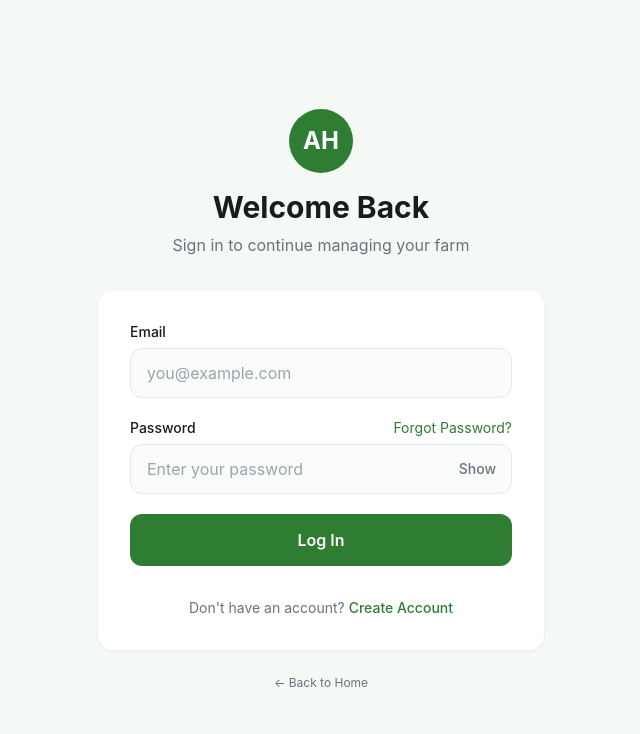
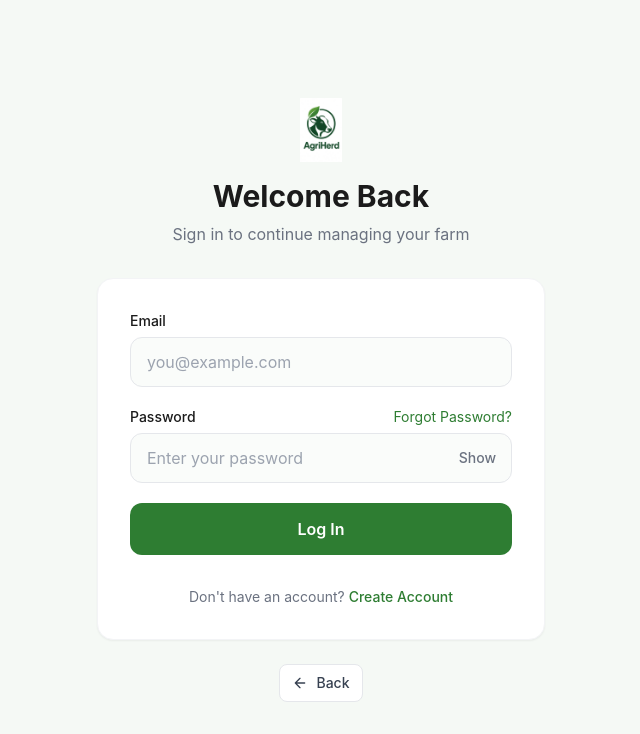
Before and after one commit to mitselamokhetsengoane-crypto/AGRIHERD, a React (Vite) app in the folder frontend/: page /login in a window 1280 px wide. Shown: the top 734 px of the page, without its empty margins (319-959 px from the left). Built offline with nearby package versions, Linux system fonts and the light colour scheme.

Commit message:
Update AGRIHERD application

```diff
--- /dev/null
+++ b/frontend/src/components/common/BackButton.jsx
@@ -0,0 +1,31 @@
+import { useNavigate } from 'react-router-dom';
+
+const BackButton = ({ fallbackPath = '/', className = '', compact = false }) => {
+  const navigate = useNavigate();
+
+  const handleBack = () => {
+    const historyIndex = window.history.state?.idx;
+    if (typeof historyIndex === 'number' && historyIndex > 0) {
+      navigate(-1);
+      return;
+    }
+
+    navigate(fallbackPath);
+  };
+
+  return (
+    <button
+      type="button"
+      onClick={handleBack}
+      aria-label="Go back"
+      className={`inline-flex items-center gap-2 rounded-lg border border-gray-200 bg-white px-3 py-2 text-sm font-medium text-gray-700 transition hover:border-[#2E7D32] hover:text-[#2E7D32] focus:outline-none focus:ring-2 focus:ring-[#2E7D32]/30 ${className}`}
+    >
+      <svg className="h-4 w-4" viewBox="0 0 24 24" fill="none" aria-hidden="true">
+        <path d="M19 12H5m0 0 7 7m-7-7 7-7" stroke="currentColor" strokeWidth="2" strokeLinecap="round" strokeLinejoin="round" />
+      </svg>
+      <span className={compact ? 'hidden sm:inline' : ''}>Back</span>
+    </button>
+  );
+};
+
+export default BackButton;
--- a/frontend/src/components/common/Navbar.jsx
+++ b/frontend/src/components/common/Navbar.jsx
@@ -1,6 +1,7 @@
 import { useContext } from 'react';
 import { Link, useNavigate } from 'react-router-dom';
 import { AuthContext } from '../../context/AuthContext';
+import BackButton from './BackButton';
 
 const Navbar = ({ toggleSidebar }) => {
   const { user, logout } = useContext(AuthContext);
@@ -14,6 +15,7 @@ const Navbar = ({ toggleSidebar }) => {
   return (
     <header className="bg-white shadow-sm h-16 flex items-center justify-between px-4 md:px-6 z-10">
       <div className="flex items-center">
+        <BackButton fallbackPath="/app/dashboard" className="mr-3" compact />
         <button
           onClick={toggleSidebar}
           className="md:hidden mr-4 text-subtext hover:text-primary focus:outline-none"
--- a/frontend/src/layouts/AdminLayout.jsx
+++ b/frontend/src/layouts/AdminLayout.jsx
@@ -1,6 +1,7 @@
 import { useContext, useState } from 'react';
 import { Outlet, NavLink, useNavigate } from 'react-router-dom';
 import Footer from '../components/common/Footer';
+import BackButton from '../components/common/BackButton';
 import { AuthContext } from '../context/AuthContext';
 
 const AdminLayout = () => {
@@ -58,6 +59,7 @@ const AdminLayout = () => {
       <div className="main-content-wrapper">
         <header className="header-fixed bg-white shadow-sm flex items-center justify-between px-4 md:px-8">
           <div className="flex items-center gap-3">
+            <BackButton fallbackPath="/admin/dashboard" compact />
             <button type="button" onClick={() => setIsSidebarOpen(true)} aria-label="Open admin navigation" className="md:hidden rounded-md border border-gray-300 px-3 py-2 text-sm text-gray-700 hover:bg-gray-100">
               Menu
             </button>
--- a/frontend/src/pages/auth/ForgotPassword.jsx
+++ b/frontend/src/pages/auth/ForgotPassword.jsx
@@ -1,6 +1,6 @@
 import { useState } from 'react';
-import { Link } from 'react-router-dom';
 import authService from '../../services/authService';
+import BackButton from '../../components/common/BackButton';
 
 const ForgotPassword = () => {
   const [email, setEmail] = useState('');
@@ -24,9 +24,7 @@ const ForgotPassword = () => {
     <div className="min-h-screen bg-[#F5F9F5] flex items-center justify-center px-4 py-12">
       <div className="w-full max-w-md">
         <div className="text-center mb-8">
-          <div className="inline-flex items-center justify-center w-16 h-16 rounded-full bg-[#2E7D32] mb-4">
-            <span className="text-2xl font-bold text-white">AH</span>
-          </div>
+          <img src="/logo.jpeg" alt="AgriHerd" className="w-16 h-16 object-contain mx-auto mb-4" />
           <h1 className="text-3xl font-bold text-[#1B1B1B]">Forgot Password?</h1>
           <p className="text-[#6B7280] mt-2">Enter your email and we'll help you reset it</p>
         </div>
@@ -57,9 +55,9 @@ const ForgotPassword = () => {
             </button>
           </form>
 
-          <p className="text-center text-sm text-[#6B7280] mt-6">
-            <Link to="/login" className="text-[#2E7D32] font-medium hover:underline">← Back to Login</Link>
-          </p>
+          <div className="mt-6 flex justify-center">
+            <BackButton fallbackPath="/login" />
+          </div>
         </div>
       </div>
     </div>
--- a/frontend/src/pages/auth/Login.jsx
+++ b/frontend/src/pages/auth/Login.jsx
@@ -2,6 +2,7 @@ import { useState, useContext } from 'react';
 import { Link, useNavigate } from 'react-router-dom';
 import { AuthContext } from '../../context/AuthContext';
 import authService from '../../services/authService';
+import BackButton from '../../components/common/BackButton';
 
 const Login = () => {
   const [email, setEmail] = useState('');
@@ -38,9 +39,7 @@ const Login = () => {
       <div className="w-full max-w-md">
         {/* Header */}
         <div className="text-center mb-8">
-          <div className="inline-flex items-center justify-center w-16 h-16 rounded-full bg-[#2E7D32] mb-4">
-            <span className="text-2xl font-bold text-white">AH</span>
-          </div>
+          <img src="/logo.jpeg" alt="AgriHerd" className="w-16 h-16 object-contain mx-auto mb-4" />
           <h1 className="text-3xl font-bold text-[#1B1B1B]">Welcome Back</h1>
           <p className="text-[#6B7280] mt-2">Sign in to continue managing your farm</p>
         </div>
@@ -109,9 +108,9 @@ const Login = () => {
           </p>
         </div>
 
-        <p className="text-center text-xs text-[#6B7280] mt-6">
-          <Link to="/" className="hover:text-[#2E7D32]">← Back to Home</Link>
-        </p>
+        <div className="mt-6 flex justify-center">
+          <BackButton />
+        </div>
       </div>
     </div>
   );
--- a/frontend/src/pages/auth/Register.jsx
+++ b/frontend/src/pages/auth/Register.jsx
@@ -1,6 +1,7 @@
 import { useState } from 'react';
 import { Link, useNavigate } from 'react-router-dom';
 import authService from '../../services/authService';
+import BackButton from '../../components/common/BackButton';
 
 const Register = () => {
   const [formData, setFormData] = useState({
@@ -42,9 +43,7 @@ const Register = () => {
     <div className="min-h-screen bg-[#F5F9F5] flex items-center justify-center px-4 py-12">
       <div className="w-full max-w-md">
         <div className="text-center mb-8">
-          <div className="inline-flex items-center justify-center w-16 h-16 rounded-full bg-[#2E7D32] mb-4">
-            <span className="text-2xl font-bold text-white">AH</span>
-          </div>
+          <img src="/logo.jpeg" alt="AgriHerd" className="w-16 h-16 object-contain mx-auto mb-4" />
           <h1 className="text-3xl font-bold text-[#1B1B1B]">Create Account</h1>
           <p className="text-[#6B7280] mt-2">Join AgriHerd and manage your farm smarter</p>
         </div>
@@ -111,9 +110,9 @@ const Register = () => {
           </p>
         </div>
 
-        <p className="text-center text-xs text-[#6B7280] mt-6">
-          <Link to="/" className="hover:text-[#2E7D32]">← Back to Home</Link>
-        </p>
+        <div className="mt-6 flex justify-center">
+          <BackButton />
+        </div>
       </div>
     </div>
   );
--- a/frontend/src/pages/auth/Welcome.jsx
+++ b/frontend/src/pages/auth/Welcome.jsx
@@ -8,9 +8,7 @@ const Welcome = () => {
       <nav className="bg-white border-b border-gray-100 sticky top-0 z-50">
         <div className="max-w-7xl mx-auto px-6 py-4 flex items-center justify-between">
           <div className="flex items-center gap-3">
-            <div className="w-10 h-10 rounded-full bg-[#2E7D32] flex items-center justify-center text-white font-bold text-lg">
-              AH
-            </div>
+            <img src="/logo.jpeg" alt="AgriHerd" className="h-10 w-10 object-contain" />
             <span className="text-xl font-bold text-[#2E7D32]">AgriHerd</span>
           </div>
           <Link
@@ -136,51 +134,6 @@ const Welcome = () => {
         </div>
       </section>
 
-      {/* ============ CTA ============ */}
-      <section className="py-20 bg-[#2E7D32]">
-        <div className="max-w-4xl mx-auto px-6 text-center">
-          <h2 className="text-3xl md:text-4xl font-bold text-white mb-6">
-            Ready to Digitize Your Farm?
-          </h2>
-          <p className="text-green-100 text-lg mb-10">
-            Join hundreds of farmers already managing their farms smarter with AgriHerd.
-          </p>
-          <Link
-            to="/login"
-            className="inline-block bg-white text-[#2E7D32] hover:bg-gray-100 px-10 py-4 rounded-xl font-bold text-lg transition shadow-lg"
-          >
-            Access Services Now
-          </Link>
-        </div>
-      </section>
-
-      {/* ============ FOOTER ============ */}
-      <footer className="bg-[#1B5E20] text-green-100 py-12">
-        <div className="max-w-7xl mx-auto px-6">
-          <div className="grid grid-cols-1 md:grid-cols-3 gap-8 mb-8">
-            <div>
-              <h4 className="text-white font-bold text-lg mb-3">AgriHerd</h4>
-              <p className="text-sm text-green-200">Smart agricultural management for the modern farmer.</p>
-            </div>
-            <div>
-              <h4 className="text-white font-bold mb-3">Quick Links</h4>
-              <ul className="space-y-2 text-sm">
-                <li><Link to="/login" className="hover:text-white">Login</Link></li>
-                <li><Link to="/register" className="hover:text-white">Register</Link></li>
-                <li><Link to="/forgot-password" className="hover:text-white">Reset Password</Link></li>
-              </ul>
-            </div>
-            <div>
-              <h4 className="text-white font-bold mb-3">Contact</h4>
-              <p className="text-sm text-green-200">support@agriherd.com</p>
-              <p className="text-sm text-green-200 mt-1">+266 5800 0000</p>
-            </div>
-          </div>
-          <div className="border-t border-green-800 pt-6 text-center text-xs text-green-300">
-            © {new Date().getFullYear()} AgriHerd. All rights reserved. | BIDT3110 Project
-          </div>
-        </div>
-      </footer>
     </div>
   );
 };
```
